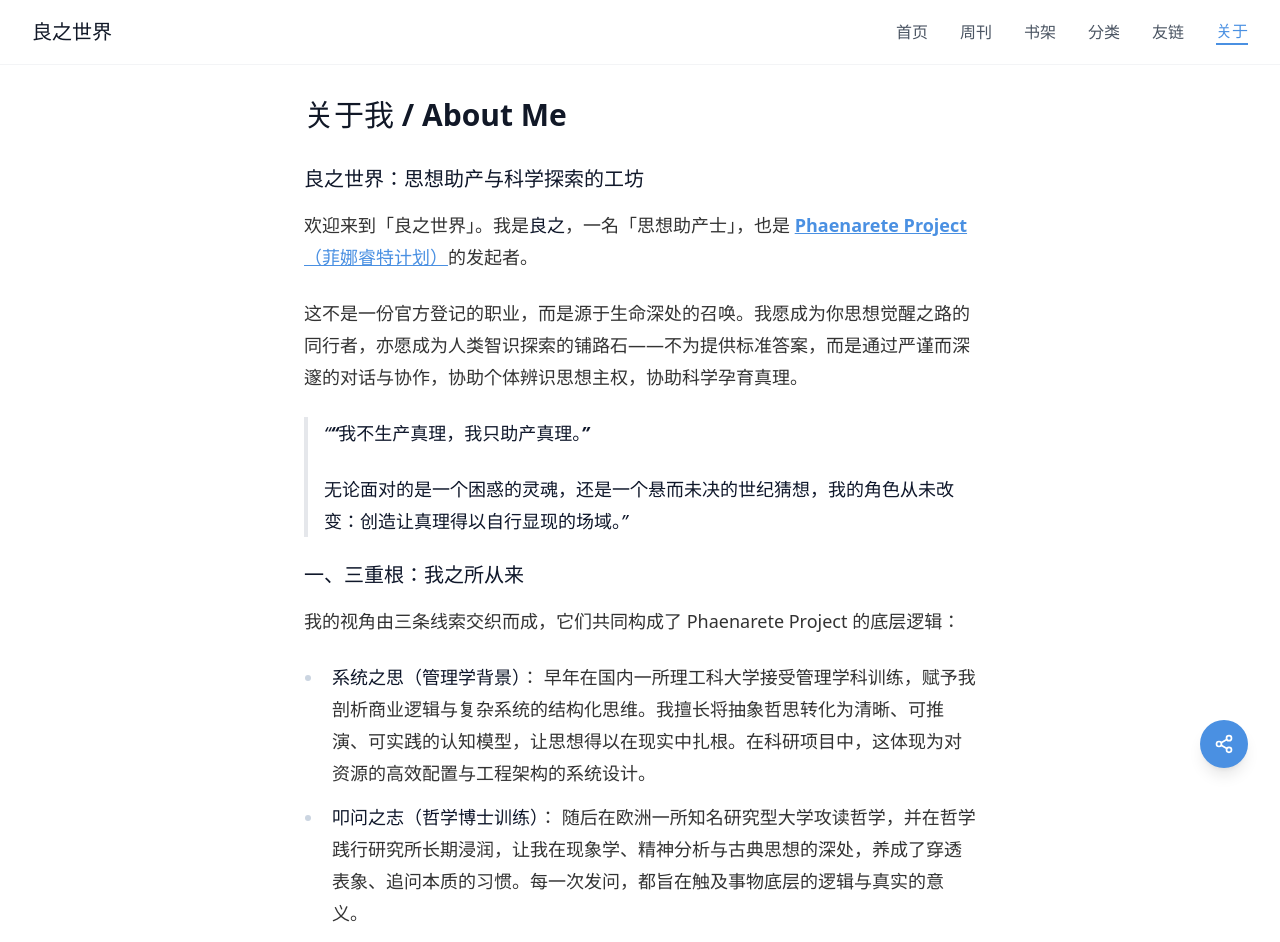
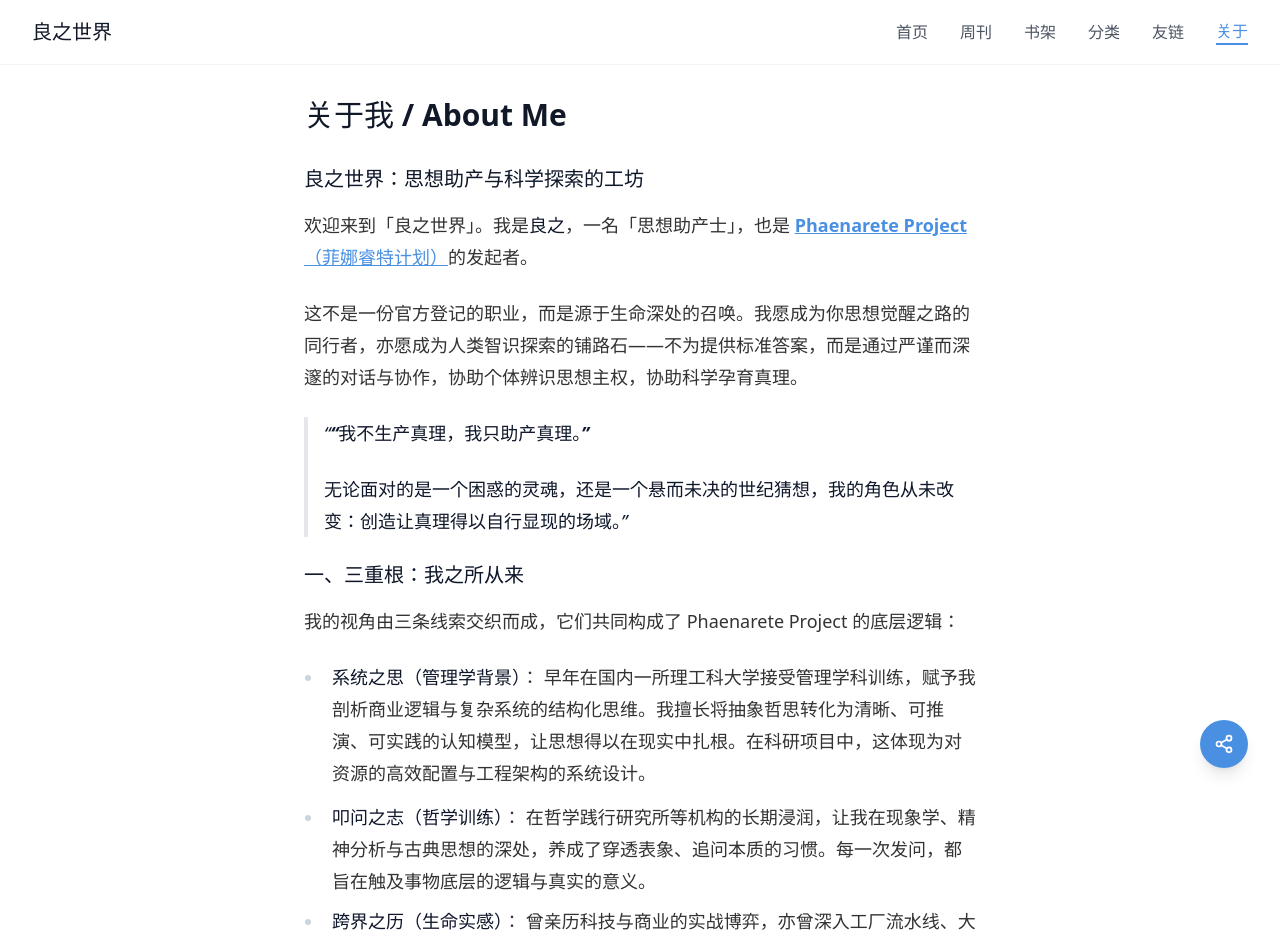
Before and after one commit to qaz20011230/blog, a React (Vite) app: page /about in a window 1280 px wide. Shown: the top 942 px of the page. Built offline with nearby package versions, Linux system fonts and the light colour scheme.

Commit message:
Update About page: Remove explicit PhD title

```diff
--- a/src/pages/About.tsx
+++ b/src/pages/About.tsx
@@ -29,8 +29,8 @@ export default function About() {
             早年在国内一所理工科大学接受管理学科训练，赋予我剖析商业逻辑与复杂系统的结构化思维。我擅长将抽象哲思转化为清晰、可推演、可实践的认知模型，让思想得以在现实中扎根。在科研项目中，这体现为对资源的高效配置与工程架构的系统设计。
           </li>
           <li>
-            <strong>叩问之志（哲学博士训练）</strong>：
-            随后在欧洲一所知名研究型大学攻读哲学，并在哲学践行研究所长期浸润，让我在现象学、精神分析与古典思想的深处，养成了穿透表象、追问本质的习惯。每一次发问，都旨在触及事物底层的逻辑与真实的意义。
+            <strong>叩问之志（哲学训练）</strong>：
+            在哲学践行研究所等机构的长期浸润，让我在现象学、精神分析与古典思想的深处，养成了穿透表象、追问本质的习惯。每一次发问，都旨在触及事物底层的逻辑与真实的意义。
           </li>
           <li>
             <strong>跨界之历（生命实感）</strong>：
```
